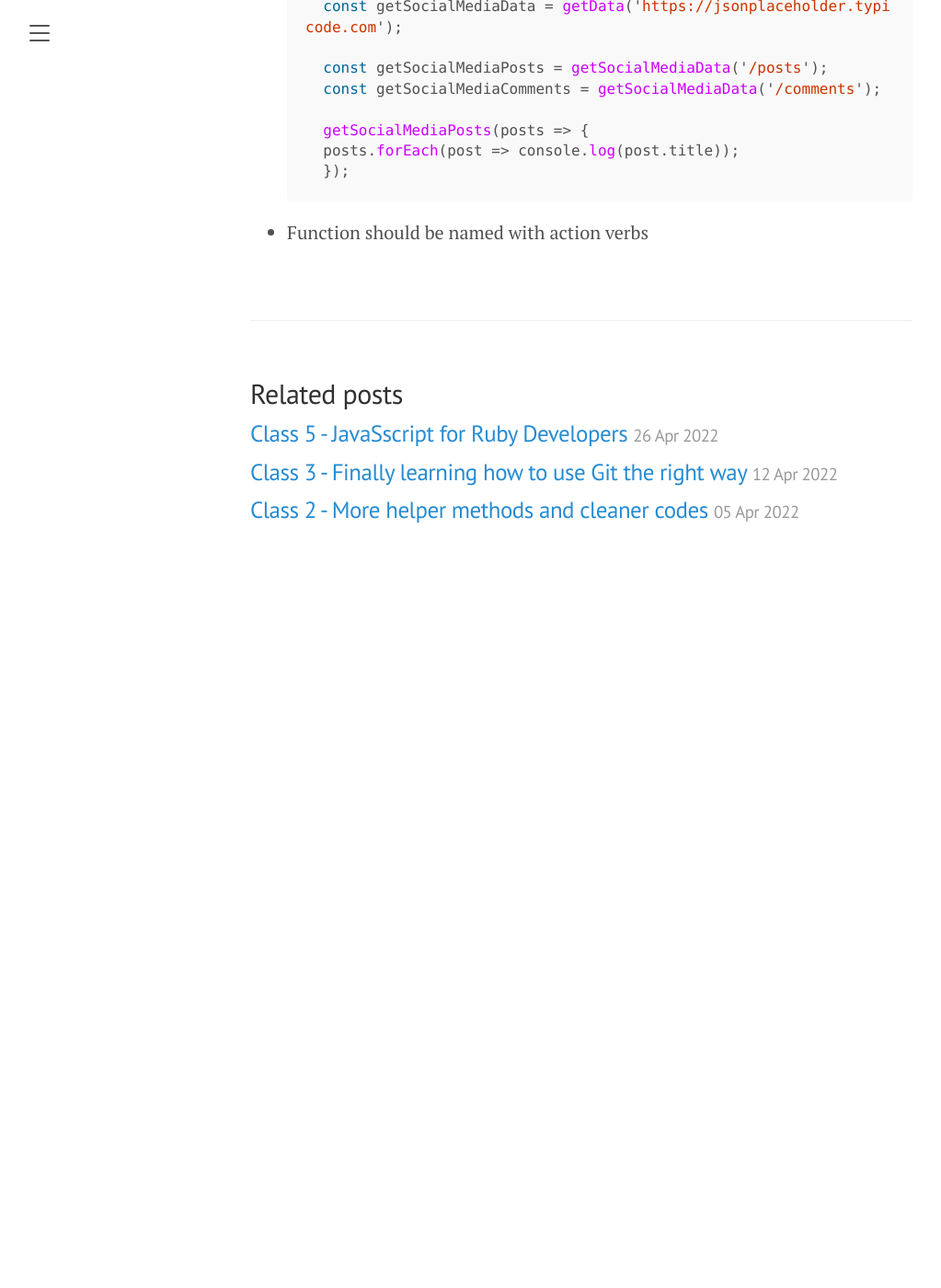
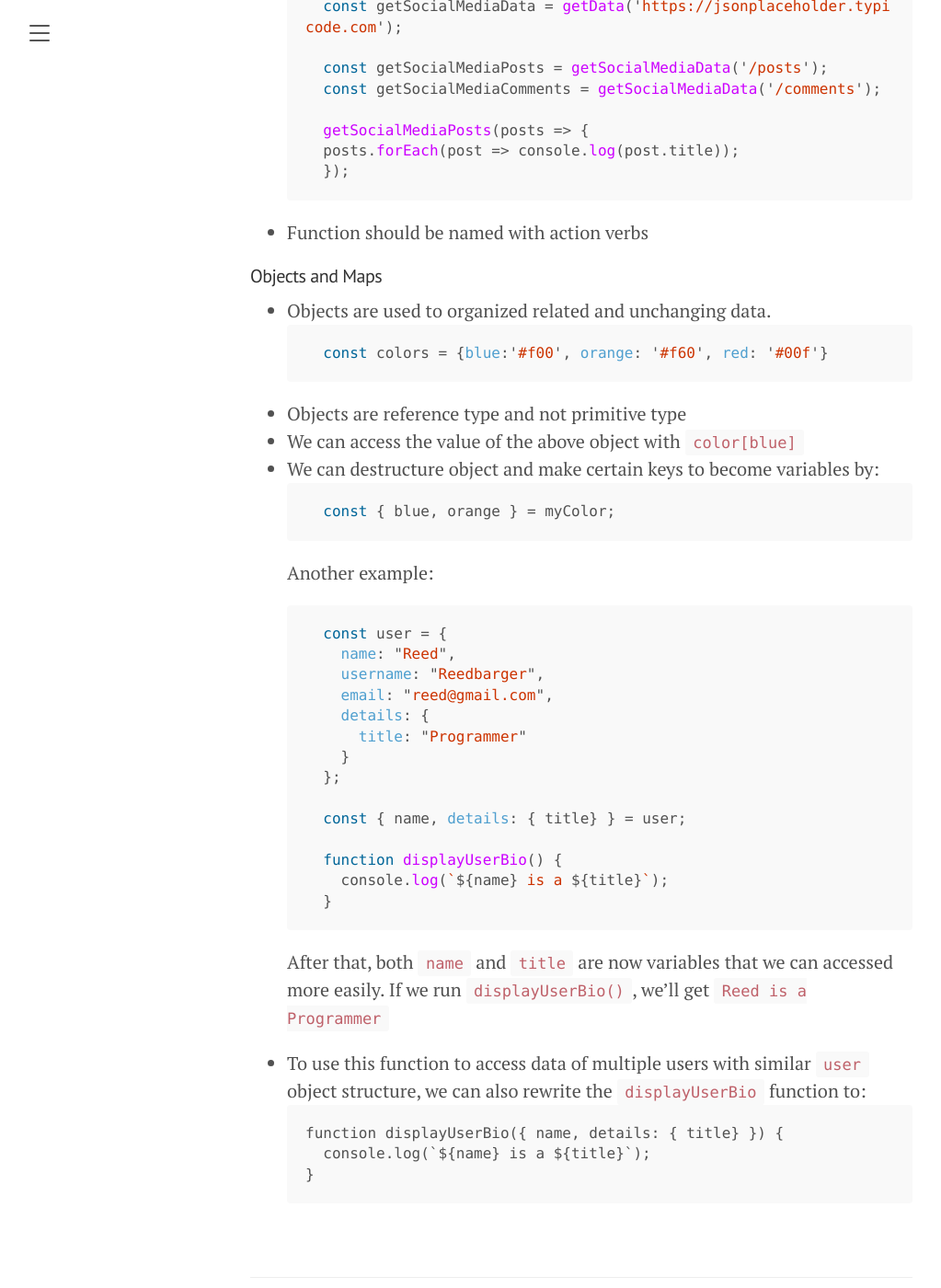
Before and after one commit to thaong91/tn-appdev-spr22, a Jekyll site: the page built from _posts/2022-04-26-learning-javascript.md, in a window 1280 px wide and 1400 px high, scrolled down 7974 px. Shown: the whole window at 92% size, without its empty margins (8-1031 px from the left). Built offline with Jekyll 4.4.1, drawn with Linux system fonts in a browser that asks for light colours; before the commit the page ends 8604 px from its top, so only the background shows below that.

Commit message:
starting on objects and maps

````diff
--- a/_posts/2022-04-26-learning-javascript.md
+++ b/_posts/2022-04-26-learning-javascript.md
@@ -256,3 +256,39 @@ switch (colorMode) {
     });
     ```
 - Function should be named with action verbs
+
+#### Objects and Maps
+- Objects are used to organized related and unchanging data.
+    ```javascript
+    const colors = {blue:'#f00', orange: '#f60', red: '#00f'}
+    ```
+- Objects are reference type and not primitive type
+- We can access the value of the above object with `color[blue]`
+- We can destructure object and make certain keys to become variables by:
+    ```javascript
+    const { blue, orange } = myColor;
+    ```
+    Another example:
+    ```javascript
+    const user = {
+      name: "Reed",
+      username: "Reedbarger",
+      email: "reed@gmail.com",
+      details: {
+        title: "Programmer"
+      }
+    };
+
+    const { name, details: { title} } = user;
+
+    function displayUserBio() {
+      console.log(`${name} is a ${title}`);
+    }
+    ```
+    After that, both `name` and `title` are now variables that we can accessed more easily. If we run `displayUserBio()`, we'll get `Reed is a Programmer`
+- To use this function to access data of multiple users with similar `user` object structure, we can also rewrite the `displayUserBio` function to:
+  ```
+  function displayUserBio({ name, details: { title} }) {
+    console.log(`${name} is a ${title}`);
+  }
+  ```
````
